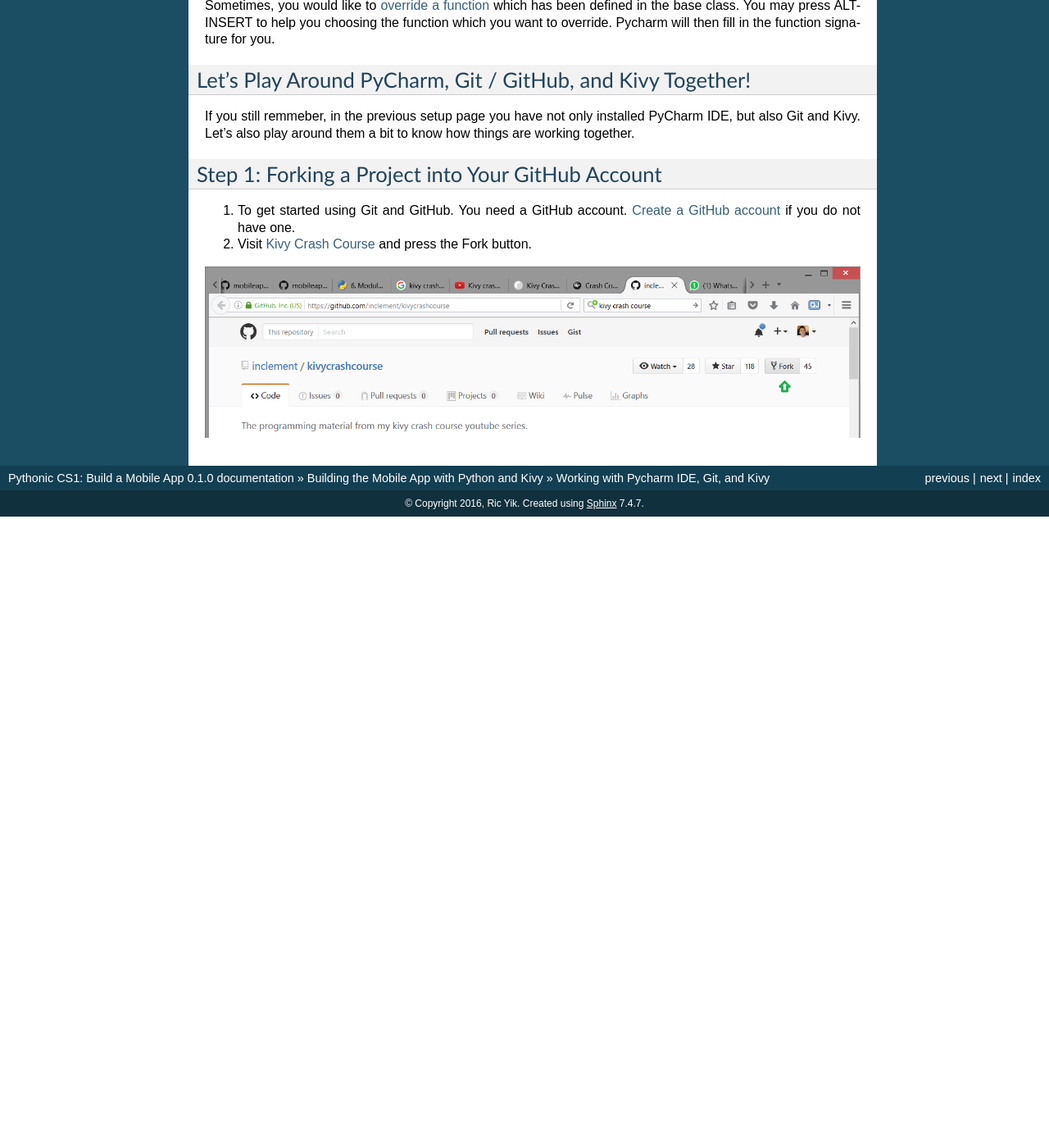
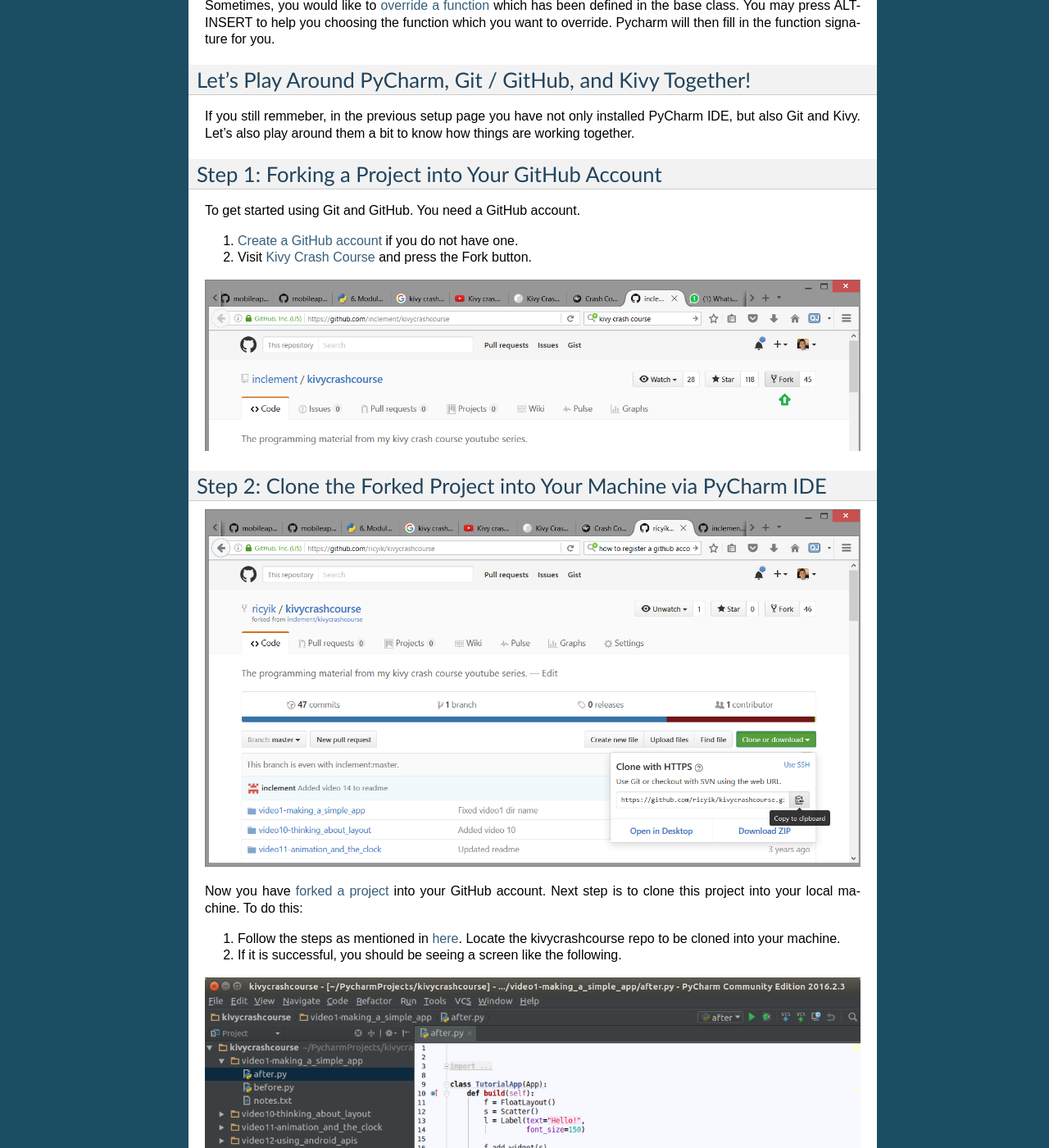
Before and after one commit to Aashritha27/mobileapp.course, a Sphinx documentation site: the page built from docs/working-with-pycharm-ide.rst, in a window 1280 px wide and 1400 px high, scrolled down 1034 px. Shown: the whole window at 82% size. Built offline with Sphinx 7.4.7, drawn with Linux system fonts in a browser that asks for light colours; before the commit the page ends 1664 px from its top, so only the background shows below that; some of the changed text lies outside the part shown.

Commit message:
Clone via PyCharm

```diff
--- a/docs/working-with-pycharm-ide.rst
+++ b/docs/working-with-pycharm-ide.rst
@@ -35,7 +35,21 @@
 Step 1: Forking a Project into Your GitHub Account
 ~~~~~~~~~~~~~~~~~~~~~~~~~~~~~~~~~~~~~~~~~~~~~~~~~~
 
-#. To get started using Git and GitHub. You need a GitHub account. `Create a GitHub account <https://github.com/join>`_ if you do not have one.
+To get started using Git and GitHub. You need a GitHub account.
+
+#. `Create a GitHub account <https://github.com/join>`_ if you do not have one.
 #. Visit `Kivy Crash Course <https://github.com/inclement/kivycrashcourse>`_ and press the Fork button.
 
 .. image:: fork.png
+
+Step 2: Clone the Forked Project into Your Machine via PyCharm IDE
+~~~~~~~~~~~~~~~~~~~~~~~~~~~~~~~~~~~~~~~~~~~~~~~~~~~~~~~~~~~~~~~~~~
+
+.. image:: clone-url.png
+
+Now you have `forked a project <https://help.github.com/articles/fork-a-repo/>`_ into your GitHub account. Next step is to clone this project into your local machine. To do this:
+
+#. Follow the steps as mentioned in `here <https://www.jetbrains.com/help/pycharm/2016.1/cloning-a-repository-from-github.html>`_. Locate the kivycrashcourse repo to be cloned into your machine.
+#. If it is successful, you should be seeing a screen like the following.
+
+.. image:: cloned-via-pycharm.png
```
